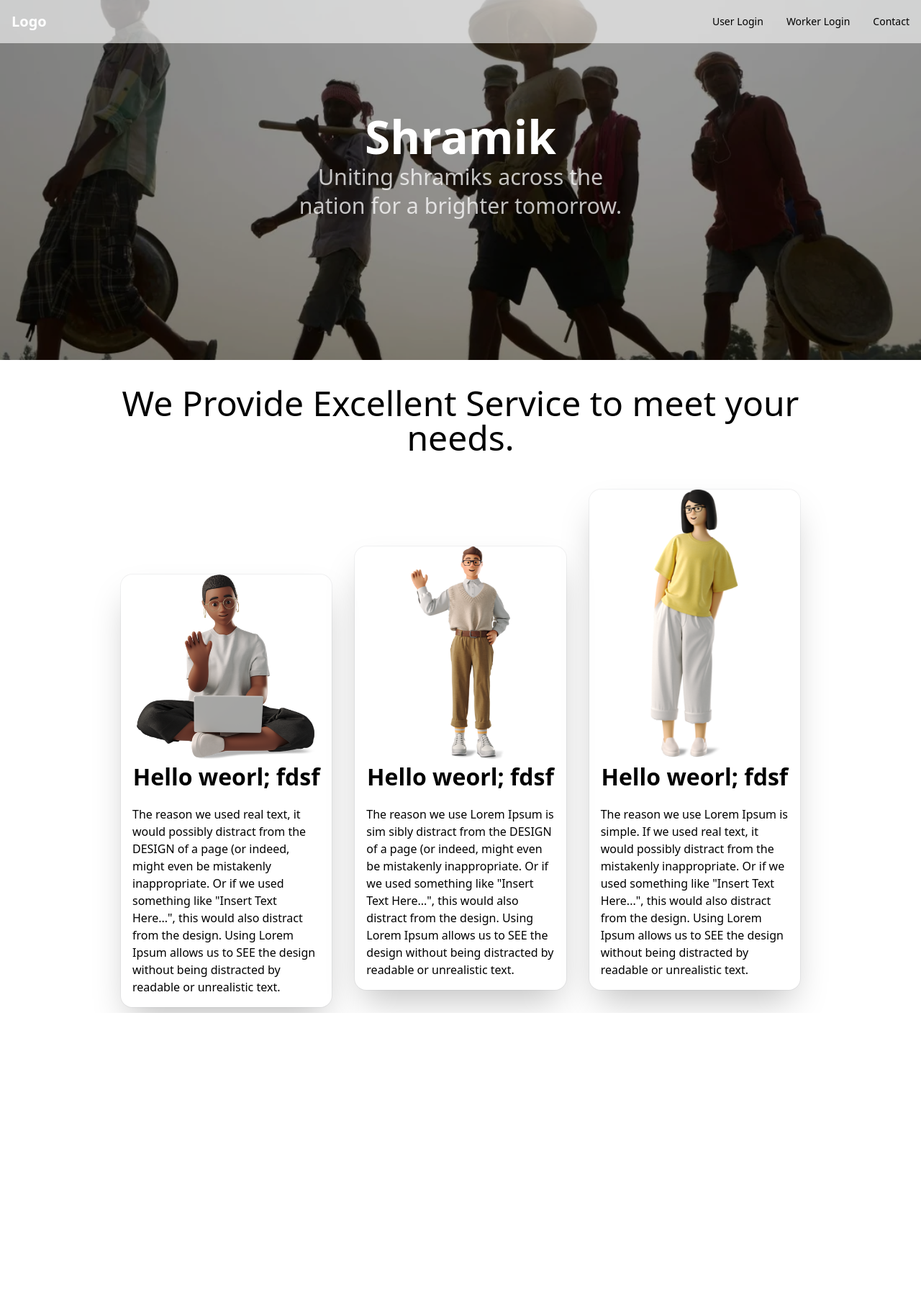
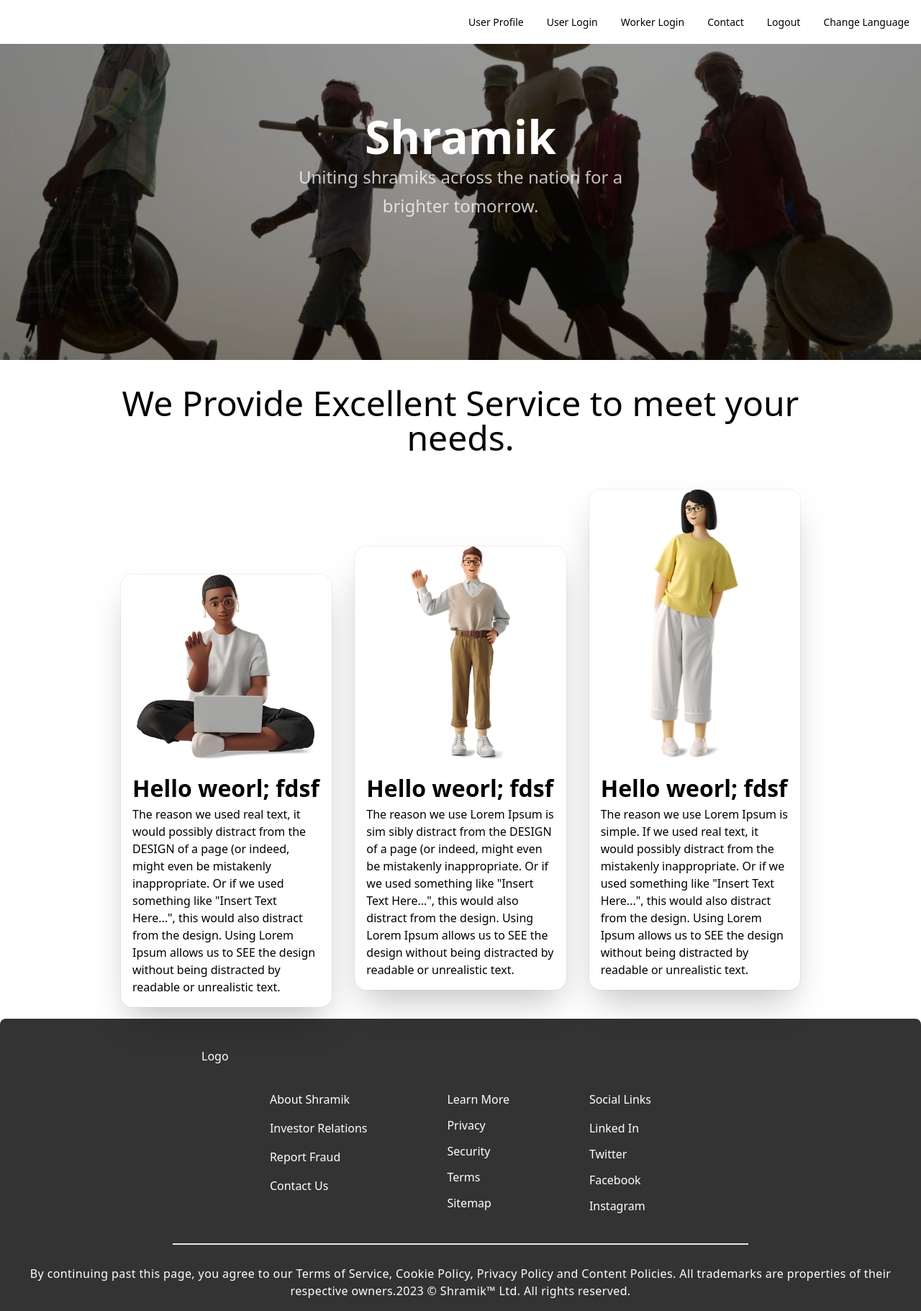
Before and after one commit to ashishjaswal2002/Shramik, a React (Vite) app: page / in a window 1280 px wide. Shown: the whole page at 72% size. Before the commit the page ends 1407 px from the top, so only its background shows below. Built offline with nearby package versions, Linux system fonts and the light colour scheme.

Commit message:
nav sectino  done

```diff
--- a/src/components/SectionOne.jsx
+++ b/src/components/SectionOne.jsx
@@ -47,8 +47,8 @@ export const SectionOne = () => {
          <div className=' '>
 
         <img src={ills.image} alt={ills.text} className='w-[250px] mx-auto' />
-        <h1 className='font-bold  text-[2rem] text-center'>{ills.heading}</h1>
         <div className=' p-4 '>
+        <h1 className='font-bold  text-[2rem] '>{ills.heading}</h1>
 
         <p>{ills.text}</p>
         </div>
--- a/src/pages/HomePage.jsx
+++ b/src/pages/HomePage.jsx
@@ -2,7 +2,7 @@ import React from "react";
 
 import { SectionOne } from "../components/SectionOne";
 
-
+import { NavLink } from "react-router-dom";
 
 
 
@@ -32,12 +32,12 @@ export const HomePage = () => {
 
 
       <div
-        className=" top-[30%] text-center w-[30em] mx-auto absolute left-[50%] right-[50%] leading-8
+        className=" top-[30%] text-center w-[20em] sm:w-[30em]  mx-auto absolute left-[50%] right-[50%] leading-8
         -translate-x-[50%] -translate-y-[50%]"
         >
-        <p className=" text-[3.5rem] sm:text-[4rem] text-white font-extrabold">Shramik</p>
+        <p className=" text-[3.5rem] sm:text-[4em] text-white font-extrabold">Shramik</p>
 
-        <p className="mt-5 text-white sm:text-[1.9rem] leading-10 font-light opacity-75 text-[1.5rem]">
+        <p className="mt-5 text-white text-[1.3rem] leading-10 font-light opacity-75 sm:text-[1.5rem]">
           Uniting shramiks across the nation for a brighter tomorrow.
         </p>
 
@@ -52,6 +52,58 @@ export const HomePage = () => {
 
 
         </section>
+
+
+
+
+        <footer className="w-[100%]  bg-black bg mt-2 bg-opacity-80 text-white rounded-t-lg">
+
+       <div className=" p-10 border-b-2 w-full sm:max-w-[50em] mx-auto ">
+
+        <h1>Logo</h1>
+          <div className="flex gap-4 mt-2 justify-evenly pt-7">
+
+
+        <div className="flex flex-col gap-4 ">
+         <div> <h1>About Shramik</h1></div>
+          <div><p>Investor Relations</p></div>
+          <div><p>Report Fraud</p></div>
+          <div><p>Contact Us</p></div>
+        </div>
+        {/* Second d */}
+        <div className="flex flex-col gap-3">
+          <div><h1>Learn More</h1></div>
+          <div><p>Privacy</p></div>
+          <div><p>Security</p></div>
+
+          <div><p>Terms</p></div>
+          <div><p>Sitemap</p></div>
+        </div>
+        <div className="">
+          <h1>Social Links</h1>
+          <div className="flex flex-col  mt-4 gap-3">
+
+          <div><NavLink>Linked In</NavLink></div>
+          <div><NavLink>Twitter</NavLink></div>
+          <div><NavLink> Facebook</NavLink></div>
+
+          <div><NavLink>Instagram</NavLink></div>
+          </div>
+        </div>
+          </div>
+
+
+       </div>
+
+
+
+       <div className=" text-center   mx-auto p-4 mt-3 ">
+          <p className="tracking-wide">By continuing past this page, you agree to our Terms of Service, Cookie Policy, Privacy Policy and Content Policies. All trademarks are properties of their respective owners.2023 © Shramik™ Ltd. All rights reserved.</p>
+
+          </div>
+
+
+        </footer>
     </>
   );
 };
--- a/src/shared/HeaderSection.jsx
+++ b/src/shared/HeaderSection.jsx
@@ -1,17 +1,46 @@
 import React from 'react'
 import { NavLink } from 'react-router-dom';
+import { useState,useEffect} from 'react';
 
 export const HeaderSection = () => {
+
+  const [isOpen,setOpen] = useState(false);
+
+
+  function toggleNav(){
+    setOpen(!isOpen);
+
+
+  }
+
+useEffect(()=>{
+
+  document.body.style.overflow=isOpen?'hidden':'auto';
+
+
+  return()=>{
+    document.body.style.overflow='auto';
+
+  }
+
+},[isOpen])
+
+
   return (
    <>
+   {isOpen &&
+       <div className='bg-black w-full h-screen bg-opacity-60 backdrop-blur-md fixed '>
+        </div>
+}
+     <header className="flex flex-wrap sm:justify-start sm:flex-nowrap w-full text-sm py-4  fixed top-0
+      bg-white overflow-hidden    " >
 
-     <header className="flex flex-wrap sm:justify-start sm:flex-nowrap w-full text-sm py-4  fixed top-0 bg-opacity-60
-      bg-white  ">
+
       <nav className="max-w-[85rem] w-full mx-auto px-4 sm:flex sm:items-center sm:justify-between" aria-label="Global">
         <div className="flex items-center justify-between">
           <NavLink className="flex-none text-xl font-semibold text-white dark:text-gray-800" to='/' >Logo</NavLink>
           <div className="sm:hidden">
-            <button type="button" className="hs-collapse-toggle p-2 inline-flex justify-center items-center gap-2 rounded-md border border-gray-700 font-medium bg-gray-800 text-gray-400 shadow-sm align-middle hover:bg-gray-700/[.25] focus:outline-none focus:ring-2 focus:ring-offset-2 focus:ring-offset-gray-800 focus:ring-blue-600 transition-all text-sm dark:bg-gray-800 dark:hover:bg-slate-800 dark:border-gray-700 dark:text-gray-400 dark:hover:text-white dark:focus:ring-offset-gray-800" data-hs-collapse="#navbar-dark" aria-controls="navbar-dark" aria-label="Toggle navigation">
+            <button onClick={toggleNav} type="button" className="hs-collapse-toggle p-2 inline-flex justify-center items-center gap-2 rounded-md border border-gray-700 font-medium bg-gray-800 text-gray-400 shadow-sm align-middle hover:bg-gray-700/[.25] focus:outline-none focus:ring-2 focus:ring-offset-2 focus:ring-offset-gray-800 focus:ring-blue-600 transition-all text-sm dark:bg-gray-800 dark:hover:bg-slate-800 dark:border-gray-700 dark:text-gray-400 dark:hover:text-white dark:focus:ring-offset-gray-800" data-hs-collapse="#navbar-dark" aria-controls="navbar-dark" aria-label="Toggle navigation">
 
 
             <svg width="11" height="10" className="" viewBox="0 0 72 57" fill="none" xmlns="http://www.w3.org/2000/svg">
@@ -23,15 +52,24 @@ export const HeaderSection = () => {
           </div>
         </div>
         <div id="navbar-dark" className="hs-collapse hidden overflow-hidden transition-all duration-300 basis-full grow sm:block">
-          <div className="flex flex-col gap-8 mt-5 sm:flex-row sm:items-center sm:justify-end sm:mt-0 sm:pl-5   h-[9rem] sm:h-[2em]">
+          <div className="flex flex-col gap-8 mt-5 sm:flex-row sm:items-center sm:justify-end sm:mt-0 sm:pl-5   h-[18rem] sm:h-[2.1em]">
+
+
+
+            <div>User Profile</div>
 
             <NavLink className=" font-medium " to='userlogin'  aria-current="page" >User Login</NavLink>
             <NavLink className=" font-medium " to='workerlogin' aria-current="page">Worker Login</NavLink>
             <NavLink className=" font-medium " to='contact' aria-current="page" >Contact</NavLink>
+            <NavLink>Logout</NavLink>
+            <div>Change Language</div>
+
           </div>
         </div>
       </nav>
+
     </header>
+
 
 
    </>
```
